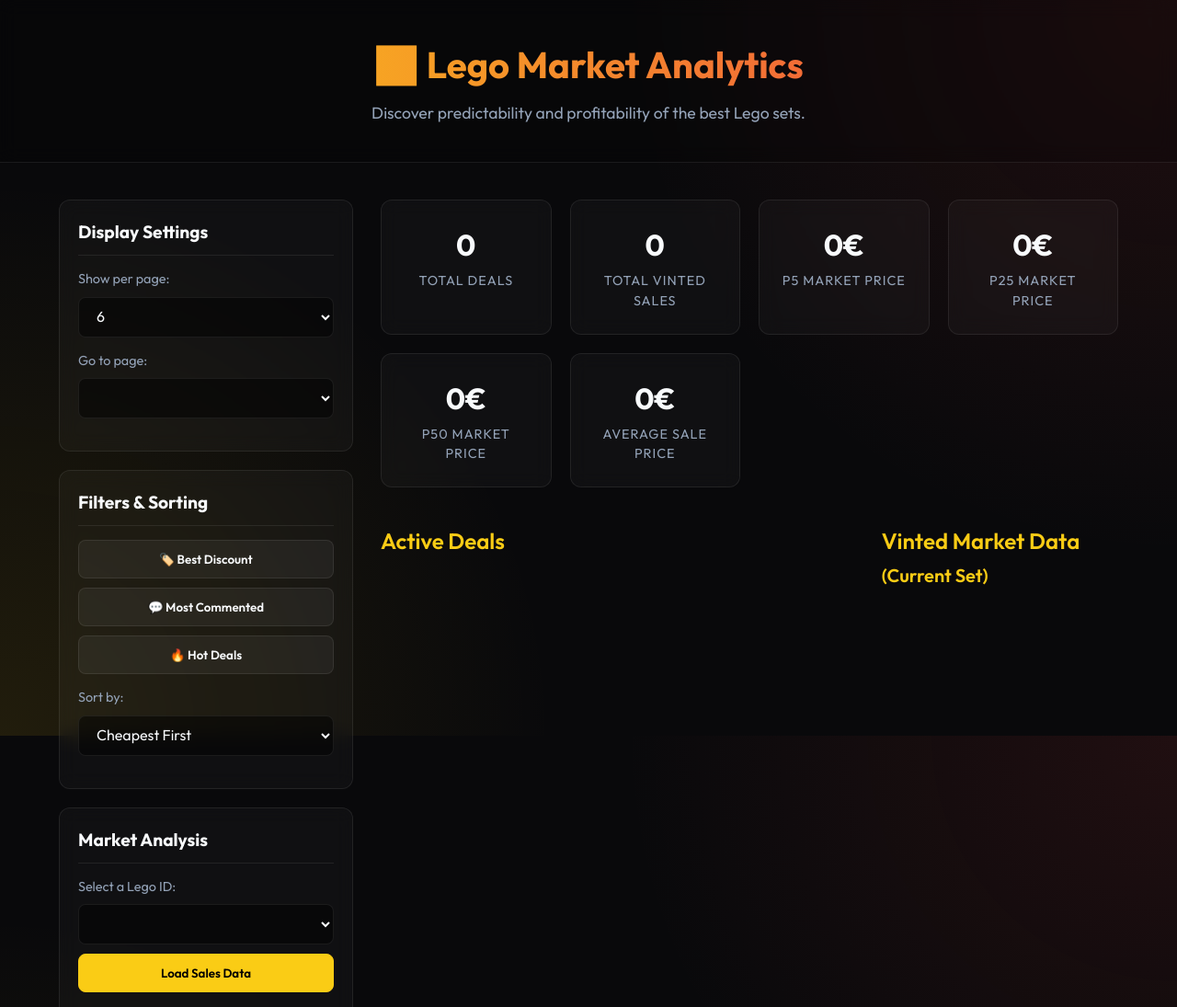
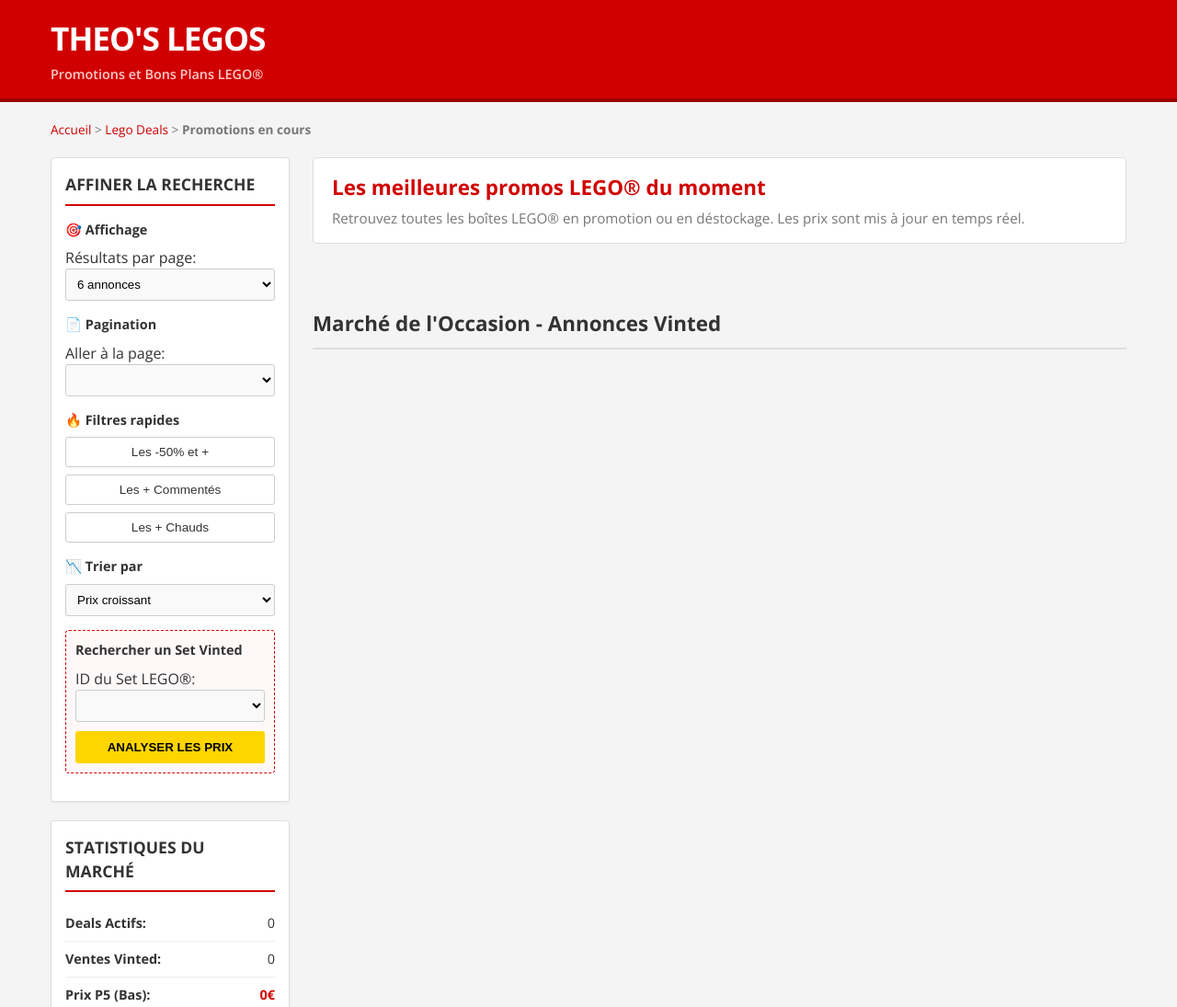
Before and after one commit to PlayboiMagnus/Lego-dealabs, a plain HTML site: page client/v2/index.html in a window 1280 px wide. Shown: the top 1095 px of the page at 92% size. Drawn offline with nearby package versions, Linux system fonts and the light colour scheme; no server answers.

Commit message:
index.html v2

```diff
--- a/client/v2/index.css
+++ b/client/v2/index.css
@@ -1,14 +1,15 @@
+/* Avenue de la Brique Clone Theme */
 :root {
-  --bg: #09090b;
-  --panel-bg: rgba(255, 255, 255, 0.03);
-  --panel-border: rgba(255, 255, 255, 0.08);
-  --primary: #facc15;
-  --primary-hover: #eab308;
-  --secondary: #ef4444;
-  --text: #f8fafc;
-  --text-muted: #94a3b8;
-  --radius: 12px;
-  --transition: 0.3s ease;
+  --adlb-red: #D10000;
+  --adlb-dark-red: #9e0000;
+  --adlb-yellow: #FFD500;
+  --adlb-yellow-hover: #e5bd00;
+  --bg-color: #f4f4f4;
+  --text-main: #333333;
+  --text-light: #777777;
+  --border-color: #dddddd;
+  --white: #ffffff;
+  --discount-bg: #D10000;
 }
 
 * {
@@ -18,277 +19,323 @@
 }
 
 body {
-  font-family: 'Outfit', sans-serif;
-  background-color: var(--bg);
-  background-image: radial-gradient(circle at top right, rgba(239, 68, 68, 0.1), transparent 40%),
-                    radial-gradient(circle at bottom left, rgba(250, 204, 21, 0.1), transparent 40%);
-  background-attachment: fixed;
-  color: var(--text);
-  min-height: 100vh;
+  font-family: 'Open Sans', Arial, sans-serif;
+  background-color: var(--bg-color);
+  color: var(--text-main);
   line-height: 1.5;
 }
 
-.app-header {
-  padding: 40px 5%;
-  text-align: center;
-  border-bottom: 1px solid var(--panel-border);
-  background: rgba(0, 0, 0, 0.2);
-  backdrop-filter: blur(10px);
+/* Header */
+.adlb-header {
+  background-color: var(--adlb-red);
+  color: var(--white);
+  padding: 15px 0;
+  border-bottom: 4px solid var(--adlb-dark-red);
 }
 
-.app-header h1 {
-  font-size: 2.5rem;
-  font-weight: 700;
-  background: linear-gradient(90deg, var(--primary), var(--secondary));
-  -webkit-background-clip: text;
-  -webkit-text-fill-color: transparent;
-  margin-bottom: 10px;
+.header-container {
+  max-width: 1200px;
+  margin: 0 auto;
+  padding: 0 15px;
+  display: flex;
+  align-items: center;
 }
 
-.app-header p {
-  color: var(--text-muted);
-  font-size: 1.1rem;
+.logo h1 {
+  font-size: 2.2rem;
+  font-weight: 700;
+  margin: 0;
+  text-transform: uppercase;
+  letter-spacing: -1px;
 }
 
-.dashboard {
-  display: grid;
-  grid-template-columns: 320px 1fr;
-  gap: 30px;
-  padding: 40px 5%;
-  max-width: 1600px;
-  margin: 0 auto;
+.logo .subtitle {
+  font-size: 0.9rem;
+  color: #ffcccc;
+  font-weight: 600;
 }
 
-.controls-panel {
+/* Layout */
+.adlb-main {
+  max-width: 1200px;
+  margin: 20px auto;
+  padding: 0 15px;
+}
+
+.breadcrumb {
+  font-size: 0.85rem;
+  color: var(--text-light);
+  margin-bottom: 20px;
+}
+
+.breadcrumb span {
+  color: var(--adlb-red);
+  cursor: pointer;
+}
+
+.layout-grid {
+  display: grid;
+  grid-template-columns: 260px 1fr;
+  gap: 25px;
+}
+
+@media (max-width: 768px) {
+  .layout-grid {
+    grid-template-columns: 1fr;
+  }
+}
+
+/* Sidebar & Filters */
+.filter-box {
+  background: var(--white);
+  border: 1px solid var(--border-color);
+  border-radius: 4px;
+  padding: 15px;
+  margin-bottom: 20px;
+  box-shadow: 0 1px 3px rgba(0,0,0,0.05);
+}
+
+.filter-box h3 {
+  font-size: 1.1rem;
+  color: var(--text-main);
+  border-bottom: 2px solid var(--adlb-red);
+  padding-bottom: 8px;
+  margin-bottom: 15px;
+  text-transform: uppercase;
+}
+
+.filter-section {
+  margin-bottom: 15px;
+}
+
+.filter-section h4 {
+  font-size: 0.9rem;
+  color: var(--text-main);
+  margin-bottom: 8px;
+}
+
+.filter-section select {
+  width: 100%;
+  padding: 8px;
+  border: 1px solid #ccc;
+  border-radius: 3px;
+  background: #f9f9f9;
+}
+
+.button-stack {
   display: flex;
   flex-direction: column;
+  gap: 8px;
+}
+
+.btn-outline {
+  background: var(--white);
+  border: 1px solid #ccc;
+  padding: 8px 10px;
+  color: var(--text-main);
+  font-size: 0.85rem;
+  cursor: pointer;
+  border-radius: 3px;
+  transition: all 0.2s;
+}
+
+.btn-outline:hover {
+  background: #f0f0f0;
+  border-color: #999;
+}
+
+.highlight-box {
+  background: #fff8f8;
+  padding: 10px;
+  border: 1px dashed var(--adlb-red);
+  border-radius: 4px;
+}
+
+.btn-action {
+  width: 100%;
+  background: var(--adlb-yellow);
+  color: #000;
+  border: none;
+  padding: 10px;
+  font-weight: bold;
+  text-transform: uppercase;
+  margin-top: 10px;
+  cursor: pointer;
+  border-radius: 3px;
+  transition: background 0.2s;
+}
+
+.btn-action:hover {
+  background: var(--adlb-yellow-hover);
+}
+
+/* Market Stats Sidebar */
+.stats-list {
+  list-style: none;
+}
+
+.stats-list li {
+  padding: 8px 0;
+  border-bottom: 1px solid #eee;
+  display: flex;
+  justify-content: space-between;
+  font-size: 0.9rem;
+}
+
+.stats-list li:last-child {
+  border-bottom: none;
+}
+
+.price-val {
+  font-weight: 700;
+  color: var(--adlb-red);
+}
+
+/* Deals Content */
+.deals-header {
+  background: var(--white);
+  border: 1px solid var(--border-color);
+  padding: 15px 20px;
+  margin-bottom: 20px;
+  border-radius: 4px;
+}
+
+.deals-header h2 {
+  font-size: 1.4rem;
+  color: var(--adlb-red);
+  margin-bottom: 5px;
+}
+
+.deals-header p {
+  font-size: 0.95rem;
+  color: var(--text-light);
+}
+
+.products-grid {
+  display: grid;
+  grid-template-columns: repeat(auto-fill, minmax(240px, 1fr));
   gap: 20px;
 }
 
-.control-group {
-  background: var(--panel-bg);
-  border: 1px solid var(--panel-border);
-  border-radius: var(--radius);
-  padding: 20px;
-  backdrop-filter: blur(10px);
+/* Deal Card (E-commerce Style) */
+.deal {
+  background: var(--white);
+  border: 1px solid var(--border-color);
+  border-radius: 4px;
+  padding: 15px;
+  display: flex;
+  flex-direction: column;
+  position: relative;
+  transition: box-shadow 0.2s ease, transform 0.2s ease;
 }
 
-.control-group h3 {
-  font-size: 1.2rem;
-  margin-bottom: 15px;
-  color: var(--text);
-  border-bottom: 1px solid var(--panel-border);
-  padding-bottom: 10px;
-}
-
-.control-item {
-  display: flex;
-  flex-direction: column;
-  margin-bottom: 15px;
-}
-
-.control-item label {
-  font-size: 0.9rem;
-  color: var(--text-muted);
-  margin-bottom: 8px;
-}
-
-.premium-select {
-  background: rgba(0, 0, 0, 0.5);
-  border: 1px solid var(--panel-border);
-  color: var(--text);
-  padding: 10px 15px;
-  border-radius: 8px;
-  font-family: 'Outfit', sans-serif;
-  font-size: 1rem;
-  cursor: pointer;
-  outline: none;
-  transition: var(--transition);
-}
-
-.premium-select:hover, .premium-select:focus {
-  border-color: var(--primary);
-  box-shadow: 0 0 10px rgba(250, 204, 21, 0.2);
-}
-
-.button-group {
-  display: flex;
-  flex-direction: column;
-  gap: 10px;
-}
-
-.premium-btn {
-  background: rgba(255, 255, 255, 0.05);
-  border: 1px solid var(--panel-border);
-  color: var(--text);
-  padding: 12px 15px;
-  border-radius: 8px;
-  cursor: pointer;
-  font-family: 'Outfit', sans-serif;
-  font-weight: 600;
-  transition: var(--transition);
-  display: flex;
-  align-items: center;
-  justify-content: center;
-  gap: 8px;
-}
-
-.premium-btn:hover {
-  background: rgba(255, 255, 255, 0.1);
-  border-color: rgba(255, 255, 255, 0.3);
+.deal:hover {
+  box-shadow: 0 4px 12px rgba(0,0,0,0.1);
   transform: translateY(-2px);
 }
 
-.premium-btn.primary {
-  background: var(--primary);
-  color: #000;
-  border-color: var(--primary);
-}
-
-.premium-btn.primary:hover {
-  background: var(--primary-hover);
-  border-color: var(--primary-hover);
-  box-shadow: 0 4px 15px rgba(250, 204, 21, 0.4);
-}
-
-/* Indicators */
-.indicators-grid {
-  display: grid;
-  grid-template-columns: repeat(auto-fit, minmax(150px, 1fr));
-  gap: 20px;
-  margin-bottom: 40px;
-}
-
-.indicator-card {
-  background: var(--panel-bg);
-  border: 1px solid var(--panel-border);
-  border-radius: var(--radius);
-  padding: 24px;
-  text-align: center;
-  backdrop-filter: blur(10px);
-  transition: var(--transition);
-}
-
-.indicator-card:hover {
-  transform: translateY(-5px);
-  border-color: var(--primary);
-  box-shadow: 0 10px 30px rgba(0, 0, 0, 0.5);
-}
-
-.indicator-card .val {
-  font-size: 2rem;
-  font-weight: 700;
-  color: var(--text);
-  margin-bottom: 5px;
-}
-
-.indicator-card .label {
-  font-size: 0.9rem;
-  color: var(--text-muted);
-  text-transform: uppercase;
-  letter-spacing: 1px;
-}
-
-/* Results Layout */
-.results-layout {
-  display: grid;
-  grid-template-columns: 2fr 1fr;
-  gap: 30px;
-}
-
-.section-title {
-  font-size: 1.5rem;
-  margin-bottom: 20px;
+.deal h3 {
+  font-size: 0.95rem;
   font-weight: 600;
-  color: var(--primary);
-}
-
-/* Deals */
-.deals-grid {
-  display: grid;
-  grid-template-columns: repeat(auto-fill, minmax(280px, 1fr));
-  gap: 20px;
-}
-
-.deal {
-  background: var(--panel-bg);
-  border: 1px solid var(--panel-border);
-  border-radius: var(--radius);
-  padding: 20px;
-  display: flex;
-  flex-direction: column;
-  transition: var(--transition);
+  color: #111;
+  margin-bottom: 15px;
+  height: 2.8em;
   overflow: hidden;
-  position: relative;
-}
-
-.deal:hover {
-  border-color: rgba(255, 255, 255, 0.2);
-  transform: translateY(-4px);
-  box-shadow: 0 12px 40px rgba(0, 0, 0, 0.6);
-}
-
-.deal h3 {
-  font-size: 1.1rem;
-  margin-bottom: 15px;
+  text-overflow: ellipsis;
   display: -webkit-box;
   -webkit-line-clamp: 2;
   -webkit-box-orient: vertical;
-  overflow: hidden;
 }
 
 .deal img {
   width: 100%;
-  height: 200px;
-  object-fit: cover;
-  border-radius: 8px;
+  height: 180px;
+  object-fit: contain;
   margin-bottom: 15px;
 }
 
+/* Simulate the red discount tag */
+.deal p:nth-of-type(2) {
+  position: absolute;
+  top: 10px;
+  left: 10px;
+  background: var(--discount-bg);
+  color: var(--white);
+  font-weight: 700;
+  padding: 5px 8px;
+  border-radius: 2px;
+  font-size: 0.85rem;
+  z-index: 2;
+  box-shadow: 1px 1px 3px rgba(0,0,0,0.2);
+}
+
+/* Price Box */
+.deal p:nth-of-type(1) {
+  font-size: 1.3rem;
+  font-weight: 700;
+  color: var(--adlb-red);
+  margin-top: auto;
+  margin-bottom: 10px;
+}
+
+/* Remove "Price: " prefix visually if possible, or just style it bold */
 .deal p {
-  color: var(--text-muted);
-  font-size: 0.9rem;
-  margin-bottom: 5px;
+  color: var(--text-main);
+  font-size: 0.85rem;
+  margin-bottom: 4px;
 }
 
 .deal a {
+  background: var(--adlb-yellow);
+  color: #000;
+  text-decoration: none;
+  font-weight: 700;
+  text-transform: uppercase;
+  text-align: center;
+  padding: 10px;
+  border-radius: 3px;
+  display: block;
   margin-top: 15px;
-  display: inline-block;
-  background: var(--secondary);
-  color: white;
-  text-decoration: none;
-  font-weight: 600;
-  padding: 10px;
-  border-radius: 6px;
-  text-align: center;
-  transition: var(--transition);
+  transition: background 0.2s;
 }
 
 .deal a:hover {
-  background: #dc2626;
-  box-shadow: 0 4px 15px rgba(239, 68, 68, 0.4);
+  background: var(--adlb-yellow-hover);
 }
 
-/* Sales Grid */
+/* Sales Section */
+.sales-section {
+  margin-top: 50px;
+}
+
+.sales-title {
+  font-size: 1.4rem;
+  color: var(--text-main);
+  border-bottom: 2px solid var(--border-color);
+  padding-bottom: 10px;
+  margin-bottom: 20px;
+}
+
 .sales-grid {
-  display: flex;
-  flex-direction: column;
+  display: grid;
+  grid-template-columns: repeat(auto-fill, minmax(200px, 1fr));
   gap: 15px;
 }
 
 .sales-grid .deal {
-  padding: 15px;
+  padding: 12px;
 }
 
 .sales-grid .deal img {
-  display: none; /* Hide images in small sales card if any */
+  display: none; /* Hide images for vinted sales lines to keep it compact */
 }
 
-@media (max-width: 1024px) {
-  .dashboard {
-    grid-template-columns: 1fr;
-  }
-  .results-layout {
-    grid-template-columns: 1fr;
-  }
+/* Footer */
+.adlb-footer {
+  background: #222;
+  color: #aaa;
+  text-align: center;
+  padding: 30px 15px;
+  margin-top: 40px;
+  font-size: 0.9rem;
 }
--- a/client/v2/index.html
+++ b/client/v2/index.html
@@ -3,111 +3,115 @@
   <head>
     <meta charset="UTF-8" />
     <meta name="viewport" content="width=device-width, initial-scale=1.0" />
-    <title>Lego Market Predictor</title>
-    <link href="https://fonts.googleapis.com/css2?family=Outfit:wght@300;400;600;700&display=swap" rel="stylesheet">
+    <title>Theo's Legos | Promotions et Bons Plans</title>
+    <link href="https://fonts.googleapis.com/css2?family=Open+Sans:wght@400;600;700&display=swap" rel="stylesheet">
     <link rel="stylesheet" href="index.css">
   </head>
   <body>
-    <header class="app-header">
-      <h1>🧱 Lego Market Analytics</h1>
-      <p>Discover predictability and profitability of the best Lego sets.</p>
+    <!-- Top Navigation Bar -->
+    <header class="adlb-header">
+      <div class="header-container">
+        <div class="logo">
+          <h1>Theo's Legos</h1>
+          <span class="subtitle">Promotions et Bons Plans LEGO®</span>
+        </div>
+      </div>
     </header>
 
-    <main class="dashboard">
-      <!-- Sidebar / Controls -->
-      <aside class="controls-panel">
-        <section class="control-group">
-          <h3>Display Settings</h3>
-          <div class="control-item">
-            <label for="show-select">Show per page:</label>
-            <select name="show" id="show-select" class="premium-select">
-              <option value="6">6</option>
-              <option value="12">12</option>
-              <option value="24">24</option>
-            </select>
-          </div>
-          <div class="control-item">
-            <label for="page-select">Go to page:</label>
-            <select name="page" id="page-select" class="premium-select"> </select>
-          </div>
-        </section>
+    <main class="adlb-main">
+      <!-- Breadcrumb -->
+      <nav class="breadcrumb">
+        <span>Accueil</span> &gt; <span>Lego Deals</span> &gt; <strong>Promotions en cours</strong>
+      </nav>
 
-        <section class="control-group">
-          <h3>Filters & Sorting</h3>
-          <div id="filters" class="button-group">
-            <button id="best-discount" class="premium-btn">🏷️ Best Discount</button>
-            <button id="most-commented" class="premium-btn">💬 Most Commented</button>
-            <button id="hot-deals" class="premium-btn">🔥 Hot Deals</button>
-          </div>
-          <div class="control-item" style="margin-top: 15px;">
-            <label for="sort-select">Sort by:</label>
-            <select name="sort" id="sort-select" class="premium-select">
-              <option value="price-asc">Cheapest First</option>
-              <option value="price-desc">Most Expensive</option>
-              <option value="date-asc">Recently Published</option>
-              <option value="date-desc">Oldest Published</option>
-            </select>
-          </div>
-        </section>
+      <div class="layout-grid">
+        <!-- Sidebar -->
+        <aside class="sidebar">
+          <div class="filter-box">
+            <h3>Affiner la recherche</h3>
 
-        <section class="control-group">
-          <h3>Market Analysis</h3>
-          <div class="control-item">
-            <label>Select a Lego ID:</label>
-            <select id="lego-set-id-select" class="premium-select"></select>
-            <button id="load-sales" class="premium-btn primary" style="margin-top: 10px;">Load Sales Data</button>
-          </div>
-        </section>
-      </aside>
+            <div class="filter-section">
+              <h4>🎯 Affichage</h4>
+              <label for="show-select">Résultats par page:</label>
+              <select name="show" id="show-select">
+                <option value="6">6 annonces</option>
+                <option value="12">12 annonces</option>
+                <option value="24">24 annonces</option>
+              </select>
+            </div>
 
-      <!-- Main Content Area -->
-      <div class="main-content">
-        <!-- Indicators -->
-        <section id="indicators" class="indicators-grid">
-          <div class="indicator-card">
-            <div class="val" id="nbDeals">0</div>
-            <div class="label">Total Deals</div>
-          </div>
-          <div class="indicator-card">
-            <div class="val" id="nbSales">0</div>
-            <div class="label">Total Vinted Sales</div>
-          </div>
-          <div class="indicator-card">
-            <div class="val" id="p5Price">0€</div>
-            <div class="label">P5 Market Price</div>
-          </div>
-          <div class="indicator-card">
-            <div class="val" id="p25Price">0€</div>
-            <div class="label">P25 Market Price</div>
-          </div>
-          <div class="indicator-card">
-            <div class="val" id="p50Price">0€</div>
-            <div class="label">P50 Market Price</div>
-          </div>
-          <div class="indicator-card">
-            <div class="val" id="avgPrice">0€</div>
-            <div class="label">Average Sale Price</div>
-          </div>
-        </section>
+            <div class="filter-section">
+              <h4>📄 Pagination</h4>
+              <label for="page-select">Aller à la page:</label>
+              <select name="page" id="page-select"></select>
+            </div>
 
-        <!-- Deals & Sales grids -->
-        <section class="results-layout">
-          <div class="deals-section">
-            <h2 class="section-title">Active Deals</h2>
-            <div id="deals-container" class="deals-grid">
-              <!-- Deals injected here via js -->
+            <div class="filter-section">
+              <h4>🔥 Filtres rapides</h4>
+              <div id="filters" class="button-stack">
+                <button id="best-discount" class="btn-outline">Les -50% et +</button>
+                <button id="most-commented" class="btn-outline">Les + Commentés</button>
+                <button id="hot-deals" class="btn-outline">Les + Chauds</button>
+              </div>
+            </div>
+
+            <div class="filter-section">
+              <h4>📉 Trier par</h4>
+              <select name="sort" id="sort-select">
+                <option value="price-asc">Prix croissant</option>
+                <option value="price-desc">Prix décroissant</option>
+                <option value="date-asc">Plus récents</option>
+                <option value="date-desc">Plus anciens</option>
+              </select>
+            </div>
+
+            <div class="filter-section highlight-box">
+              <h4>Rechercher un Set Vinted</h4>
+              <label>ID du Set LEGO®:</label>
+              <select id="lego-set-id-select"></select>
+              <button id="load-sales" class="btn-action">Analyser les prix</button>
             </div>
           </div>
 
+          <!-- Market Indicators Panel -->
+          <div class="filter-box market-stats">
+            <h3>Statistiques du Marché</h3>
+            <ul class="stats-list">
+              <li><strong>Deals Actifs:</strong> <span id="nbDeals">0</span></li>
+              <li><strong>Ventes Vinted:</strong> <span id="nbSales">0</span></li>
+              <li><strong>Prix P5 (Bas):</strong> <span id="p5Price" class="price-val">0€</span></li>
+              <li><strong>Prix P25 (Médian):</strong> <span id="p25Price" class="price-val">0€</span></li>
+              <li><strong>Prix P50 (Haut):</strong> <span id="p50Price" class="price-val">0€</span></li>
+              <li><strong>Prix Moyen:</strong> <span id="avgPrice" class="price-val">0€</span></li>
+            </ul>
+          </div>
+        </aside>
+
+        <!-- Product Grid Container -->
+        <div class="content-area">
+          <div class="deals-header">
+            <h2>Les meilleures promos LEGO® du moment</h2>
+            <p>Retrouvez toutes les boîtes LEGO® en promotion ou en déstockage. Les prix sont mis à jour en temps réel.</p>
+          </div>
+
+          <div id="deals-container" class="products-grid">
+            <!-- Deals injected via portfolio.js -->
+          </div>
+
+          <!-- Vinted Sales Section -->
           <div class="sales-section">
-            <h2 class="section-title">Vinted Market Data <small>(Current Set)</small></h2>
+            <h2 class="sales-title">Marché de l'Occasion - Annonces Vinted</h2>
             <div id="sales-container" class="sales-grid">
-              <!-- Sales injected here via js -->
+              <!-- Sales injected via portfolio.js -->
             </div>
           </div>
-        </section>
+        </div>
       </div>
     </main>
+
+    <footer class="adlb-footer">
+      <p>© 2026 Theo's Legos - Le comparateur de prix 100% LEGO®</p>
+    </footer>
 
     <script type="text/javascript" charset="UTF-8" src="portfolio.js"></script>
   </body>
```
